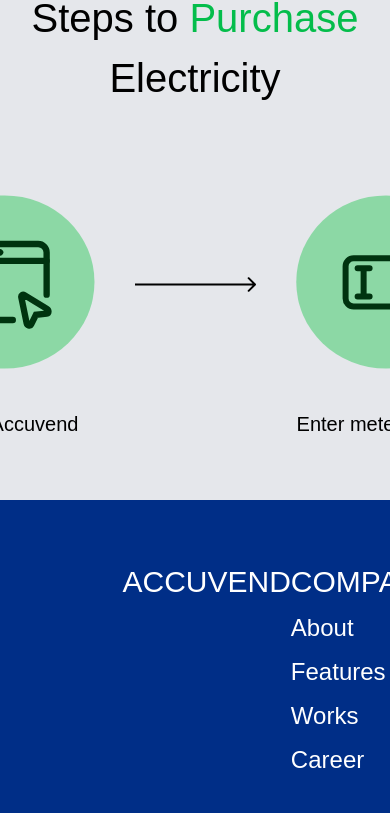
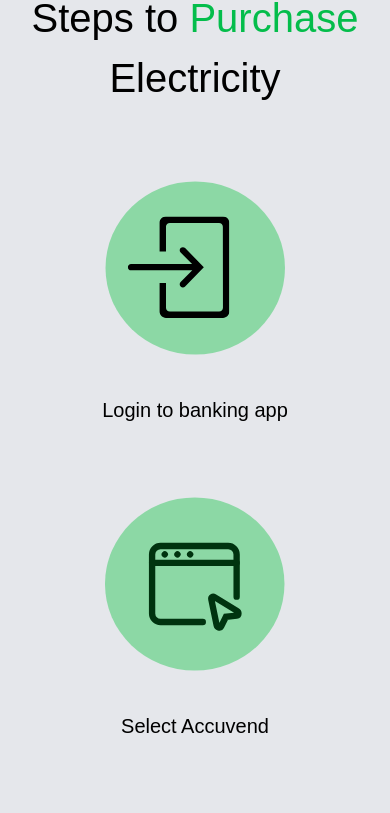
Before and after one commit to Eyohen/accuvendweb, a React (Vite) app: page / in a window 390 px wide. Shown: the part 2490-3303 px from the top of the page. Built offline with nearby package versions, Linux system fonts and the light colour scheme; a web font is replaced by a local one.

Commit message:
chore: steps

```diff
--- a/src/components/Steps.jsx
+++ b/src/components/Steps.jsx
@@ -4,7 +4,7 @@
     return (
         <div className='bg-gray-200 pb-12'>
             <p className='text-[40px] font-paypal pt-20 pb-10 text-center'>Steps to <span className='text-[#04BD4B]'>Purchase</span> Electricity</p>
-            <div className="flex items-center container justify-center gap-10 mx-auto">
+            <div className="flex items-center container justify-center gap-10 mx-auto flex-wrap">
                 <div className="flex flex-col space-y-2 items-center">
                     <svg width={180} height={240} viewBox="0 0 236 227" fill="none" xmlns="http://www.w3.org/2000/svg">
                         <ellipse cx="118.325" cy="113.5" rx="117.668" ry="113.5" fill="#04BD4B" fillOpacity="0.39" style={{ fill: 'color(display-p3 0.0157 0.7412 0.2941)', fillOpacity: '0.39' }} />
@@ -20,7 +20,7 @@
                     <p className="font-paypal text-xl ">Login to banking app</p>
                 </div>
 
-                <div className='-mt-8'>
+                <div className="hidden md:block -mt-8">
                     <ArrowIcon />
                 </div>
 
@@ -34,7 +34,7 @@
                     <p className="font-paypal text-xl ">Select Accuvend</p>
                 </div>
 
-                <div className='-mt-8'>
+                <div className="hidden md:block -mt-8">
                     <ArrowIcon />
                 </div>
 
@@ -46,7 +46,7 @@
                     <p className="font-paypal text-xl ">Enter meter number</p>
                 </div>
 
-                <div className='-mt-8'>
+                <div className="hidden md:block -mt-8">
                     <ArrowIcon />
                 </div>
 
@@ -65,11 +65,9 @@
                     </svg>
                     <p className="font-paypal text-xl ">Make payment</p>
                 </div>
-
             </div>
         </div>
-
-    )
+    );
 }
 
 
```
